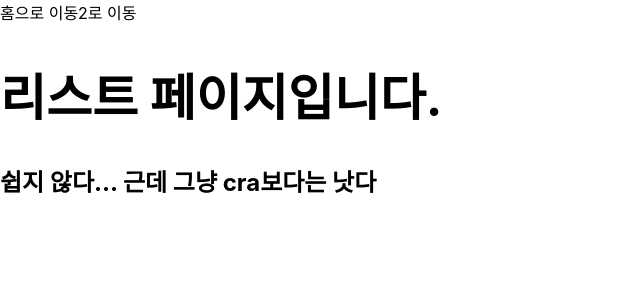
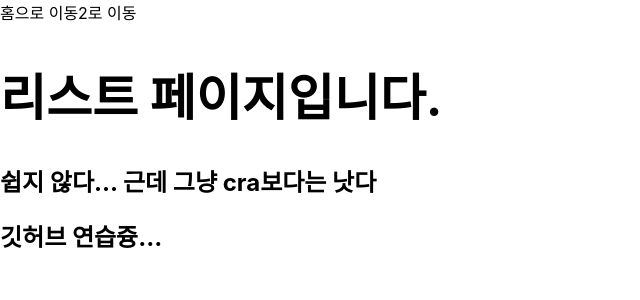
Before and after one commit to hyemimi/test, a Next.js app: page /list in a window 1280 px wide. Shown: the top 300 px of the page, without its empty margins (0-640 px from the left). Built offline with nearby package versions, Linux system fonts and the light colour scheme.

Commit message:
update second list.js

```diff
--- a/pages/list.js
+++ b/pages/list.js
@@ -3,6 +3,7 @@ export default function List() {
     <div>
       <h1>리스트 페이지입니다.</h1>
       <h2>쉽지 않다... 근데 그냥 cra보다는 낫다</h2>
+    <h2>깃허브 연습즁...</h2>
     </div>
   );
 }
```
